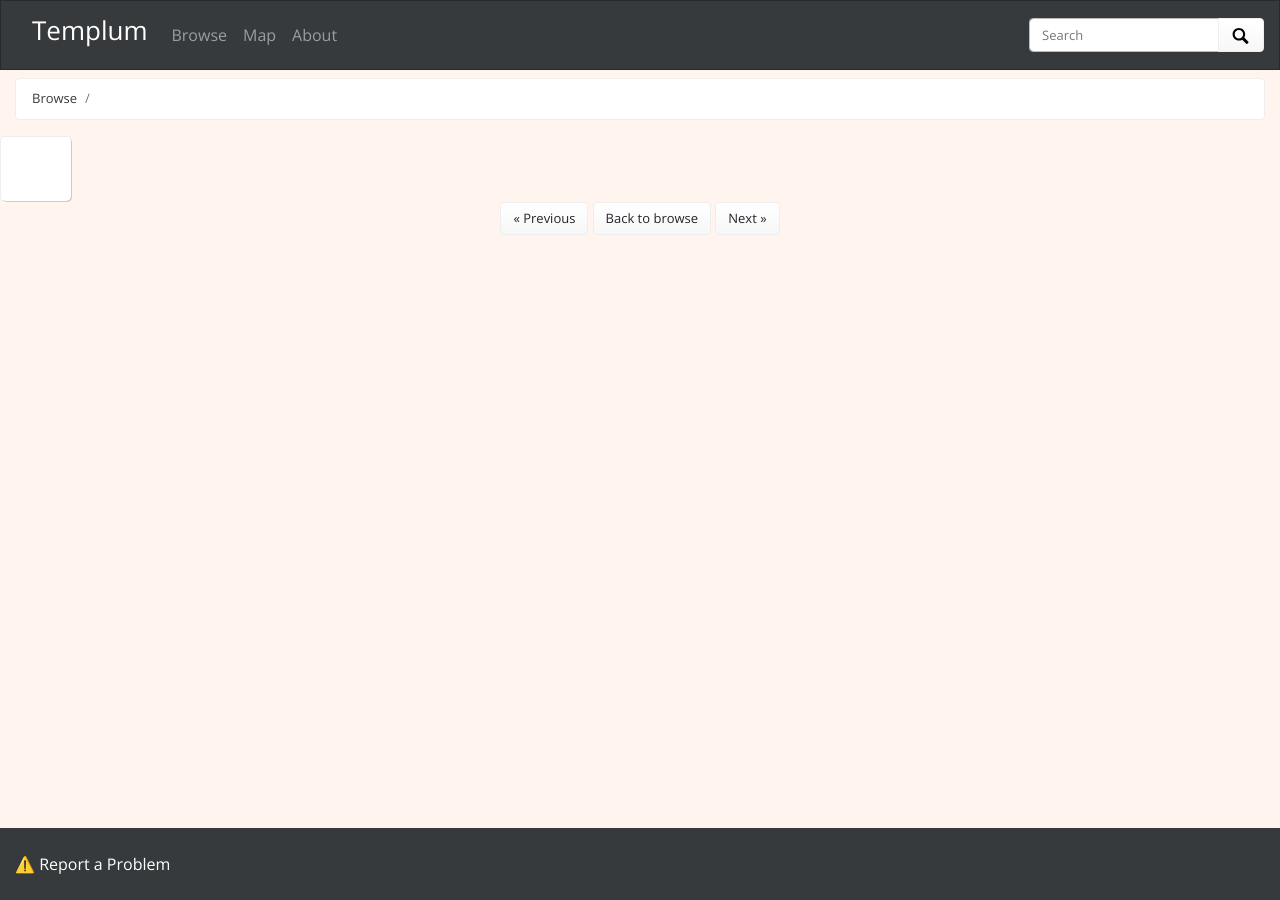
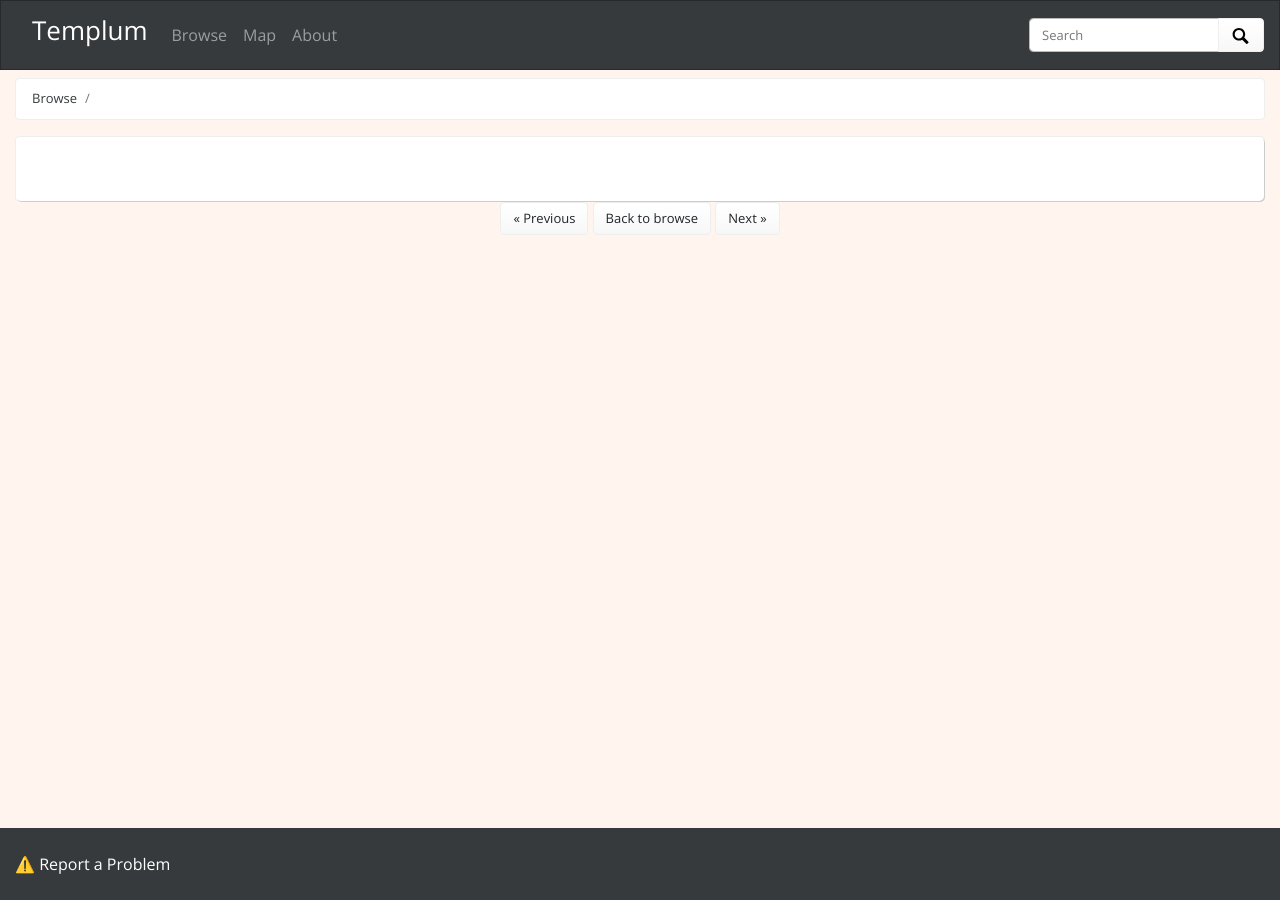
Before and after one commit to 8BitSensei/Templum, a Jekyll site: the page built from pages/item.md, in a window 1280 px wide. Built offline with Jekyll 4.4.1, drawn with Linux system fonts in a browser that asks for light colours; nearby versions of some CDN libraries.

Commit message:
Fix: Card sizing

```diff
--- a/_includes/js/item-js.html
+++ b/_includes/js/item-js.html
@@ -87,7 +87,7 @@ function reloadData()
         var siteImage = window.location.protocol + "//" + window.location.host + "/Templum/objects/site_" + record.index + ".jpg";
         if(imageExists(siteImage) || (record?.latitude != undefined && record?.longitude != undefined))
         {
-            document.getElementById("main-col").classList.add('col-md-8');
+            document.getElementById("main-col").className = 'col-md-8';
             document.getElementById("main-row").insertAdjacentHTML("beforeend", "<div id=\"side-col\" class=\"col-md-4\"></div>");
             if(imageExists(siteImage))
             {
--- a/_layouts/item.html
+++ b/_layouts/item.html
@@ -9,14 +9,13 @@ custom-foot: js/item-js.html
         <li id="bc-title" class="breadcrumb-item active"></li>
     </ul>
     <div id="main-row" class="row">
-        <div id="main-col">
+        <div id="main-col" class="col-md-12">
             <div class="card">
                 <div class="card-body text-left">
                     <div id="title-div" class="title-container">
                         <h2 id="item-title"></h2>
                     </div>
                     <div class="mt-3">
-                        <div class="col-md-7" id="image-holder"></div>
                             <div id="item-metadata" class="metadata">
                             </div>
                     </div>
```
